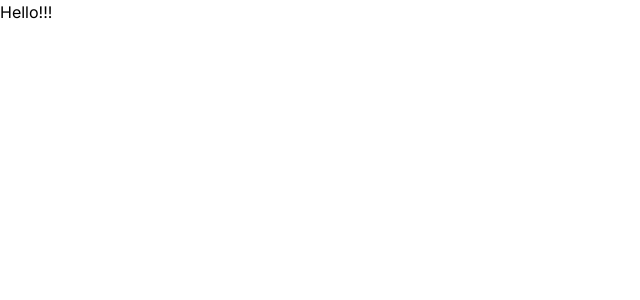
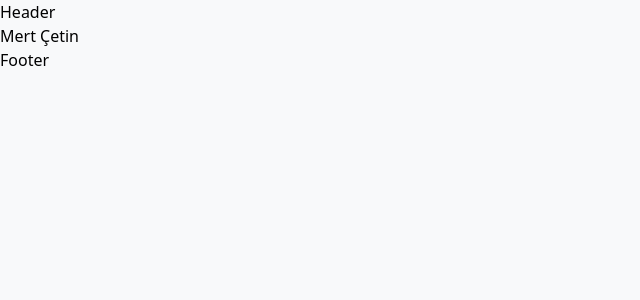
Before and after one commit to mertcetiin/mert.dev, a Next.js app: page / in a window 1280 px wide. Shown: the top 300 px of the page, without its empty margins (0-640 px from the left). Built offline with nearby package versions, Linux system fonts and the light colour scheme.

Commit message:
Header ve footer comp. created

```diff
--- a/app/layout.tsx
+++ b/app/layout.tsx
@@ -1,12 +1,11 @@
 import type { Metadata } from "next";
-import { Inter } from "next/font/google";
 import "./globals.css";
-
-const inter = Inter({ subsets: ["latin"] });
+import Header from "@/components/Header";
+import Footer from "@/components/Footer";
 
 export const metadata: Metadata = {
   title: "Mert Çetin",
-  description: "Generated by create next app",
+  description: "Portfolio",
 };
 
 export default function RootLayout({
@@ -16,7 +15,11 @@ export default function RootLayout({
 }>) {
   return (
     <html lang="en">
-      <body className={inter.className}>{children}</body>
+      <body className="bg-customBackground">
+        <Header />
+        {children}
+        <Footer />
+      </body>
     </html>
   );
 }
--- a/app/page.tsx
+++ b/app/page.tsx
@@ -1,9 +1,8 @@
-import Image from "next/image";
 
 export default function Home() {
   return (
     <div>
-      <h1>Hello!!!</h1>
+      <h1>Mert Çetin</h1>
     </div>
   );
 }
--- /dev/null
+++ b/components/Footer.tsx
@@ -0,0 +1,9 @@
+import React from 'react'
+
+function Footer() {
+    return (
+        <div>Footer</div>
+    )
+}
+
+export default Footer;
--- /dev/null
+++ b/components/Header.tsx
@@ -0,0 +1,9 @@
+import React from 'react'
+
+function Header() {
+    return (
+        <div>Header</div>
+    )
+}
+
+export default Header;
--- a/tailwind.config.ts
+++ b/tailwind.config.ts
@@ -13,8 +13,25 @@ const config: Config = {
         "gradient-conic":
           "conic-gradient(from 180deg at 50% 50%, var(--tw-gradient-stops))",
       },
+      colors: {
+        customBlack: '#000000',
+        customGray: '#211F23',
+        customWhite: '#ffff',
+        customBackground: '#F8F9FA',
+        customBorderGray: '#CED4DA',
+        customPurple: '#B292FF',
+        customRed: '#FF3939',
+        customBlue600: '#2563EB',
+        customBlue500: '#3B82F6',
+        customGray600: '#4b5563',
+        customGray400: '#9CA3AF',
+        customTeal500: '#14B8A6',
+        customGray800: '#1F2937',
+        customPrimary: '#539DF3',
+      },
     },
   },
+
   plugins: [],
 };
 export default config;
```
Also changed, not shown: public/profile.jpg (added), 1 other file (tests, documents, lock files or other folders).
